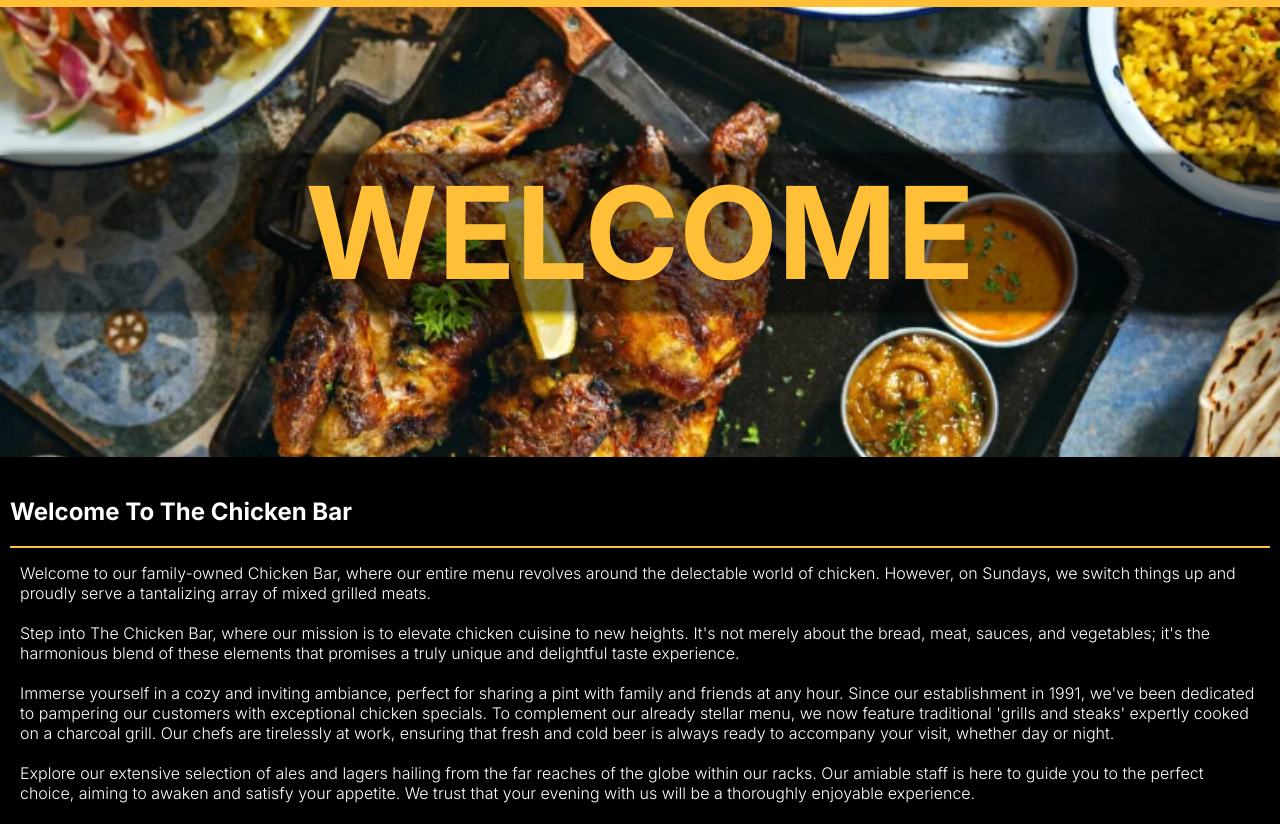
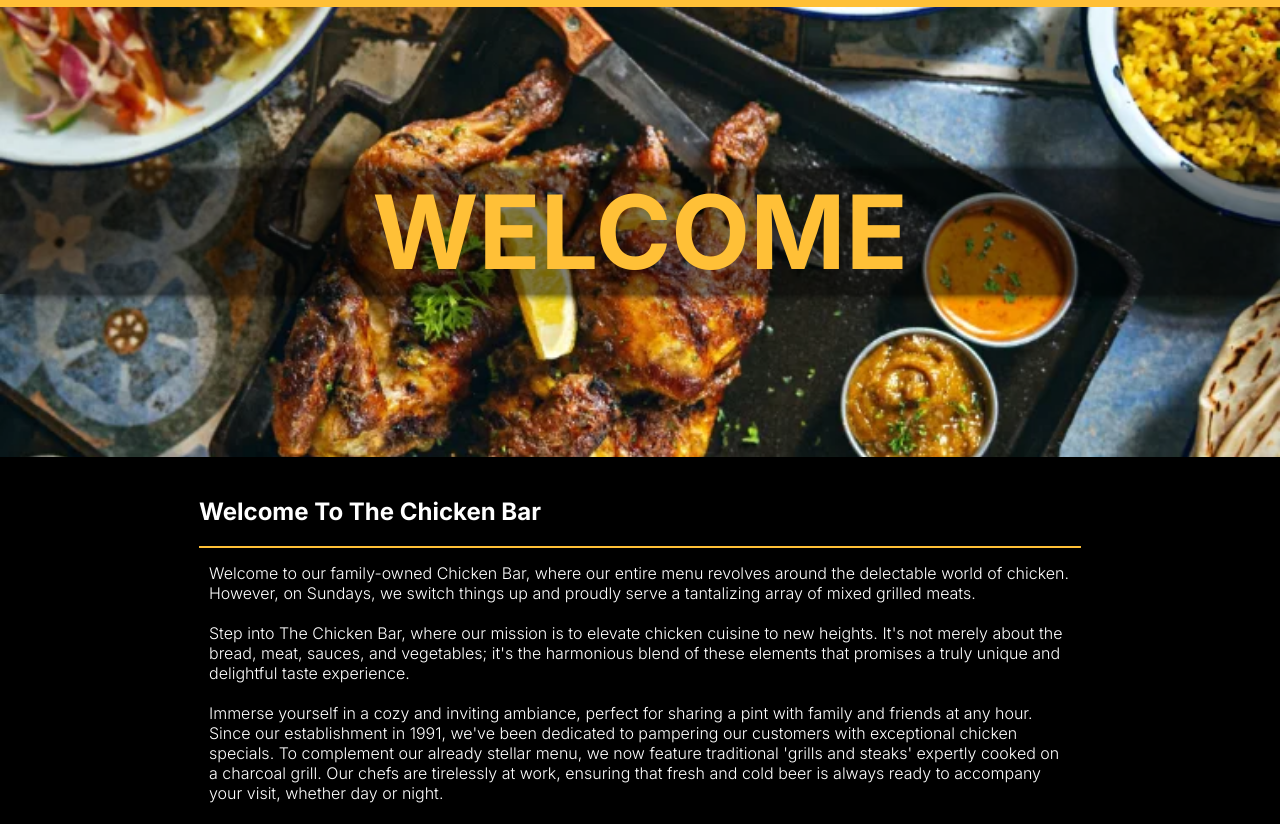
Before and after one commit to AmirShkolnik/TheChickenBar, a plain HTML site: page index.html in a window 1280 px wide. Shown: the part 113-937 px from the top of the page. Drawn offline with Linux system fonts and the light colour scheme.

Commit message:
H1 - font-size changed to 8vw for better user experience

```diff
--- a/assets/css/style.css
+++ b/assets/css/style.css
@@ -83,10 +83,9 @@ h1 {
 
     color: rgb(255, 192, 55);
     text-transform: uppercase;
-    font-size: 10vw;
+    font-size:8vw;
     box-shadow: 5px 0px 10px black;
     background-color: rgb(0, 0, 0, .5);
-
     width: 100%;
 }
 
@@ -523,6 +522,17 @@ a:hover .logo_footer {
 /* For larger to medium screens size from 1200px wide and down */
 @media screen and (min-width: 601px) {
 
+/* Home page */
+
+    #welcome-text {
+        padding-top: 30px;
+        padding-bottom: 30px;
+        width: 70%;
+        margin-left: 15%;
+    }
+
+    /* order page - Map*/
+
     .order-form-map {
         max-width: 100%;
     }
```
